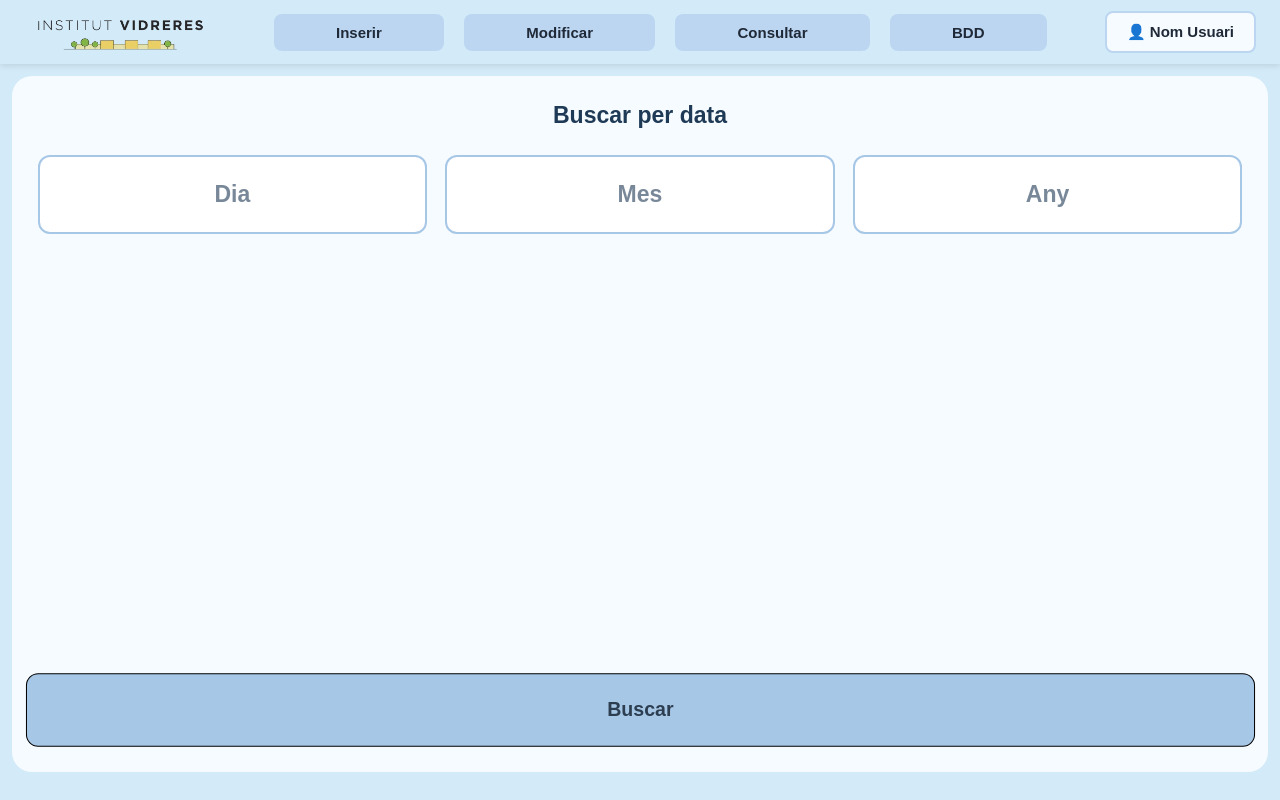
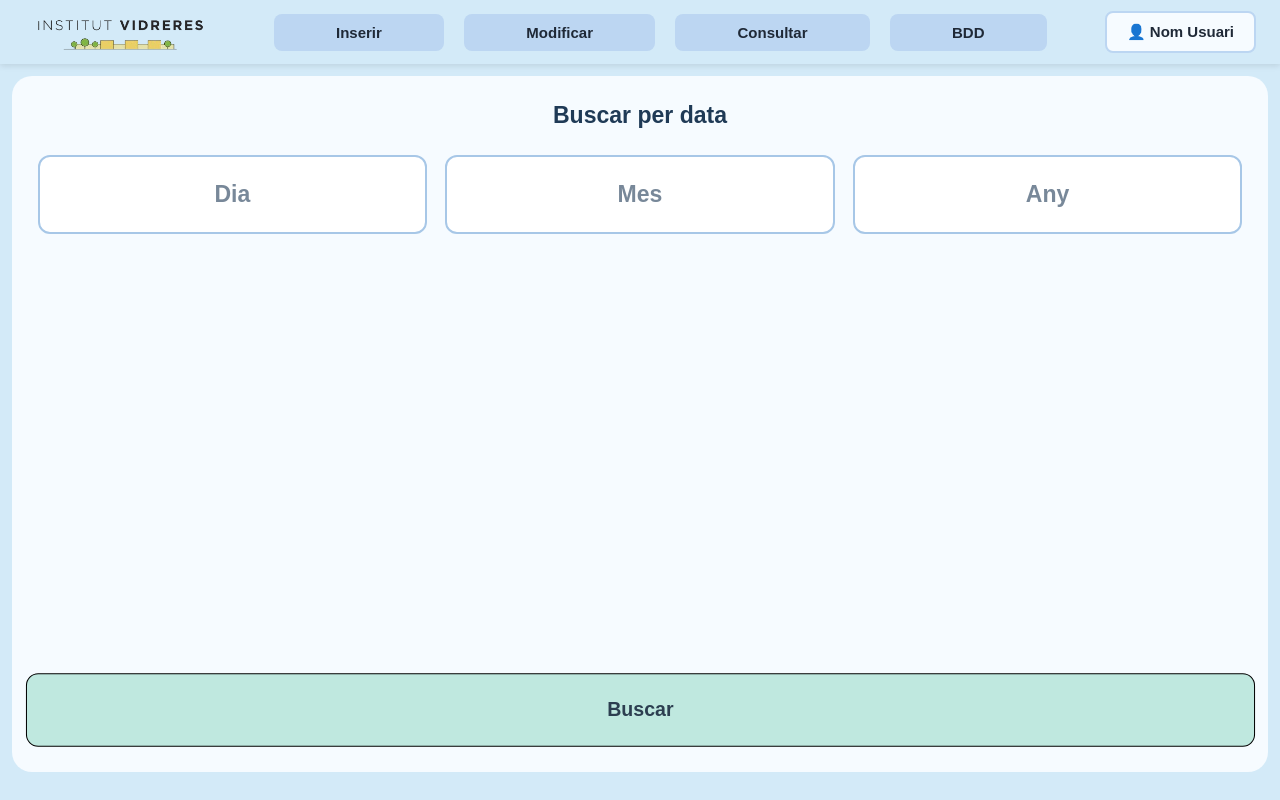
Before and after one commit to kituss44/projecte1, an Angular app: page /consultardata in a window 1280 px wide. In both pictures the pointer is over the button "Buscar". Built offline with nearby package versions, Linux system fonts and the light colour scheme.

Commit message:
CSS modificats, (Mateix format en tot)

```diff
--- a/src/app/Components/consultar-alumne/consultar-alumne.css
+++ b/src/app/Components/consultar-alumne/consultar-alumne.css
@@ -86,7 +86,7 @@
 }
 
 .boton:hover {
-  background-color: #A7C7E7;
+  background-color: #BFE8DF;
   transform: scale(1.02);
   border-color: black;
 }
--- a/src/app/Components/consultar-data/consultar-data.css
+++ b/src/app/Components/consultar-data/consultar-data.css
@@ -85,8 +85,8 @@
   width: 100%;
   box-sizing: border-box;
   padding: clamp(14px, 3vh, 26px) 12px;
-  background-color: #BCD6F2;
-  border: 1px solid transparent;
+  background-color: #A7C7E7;
+  border: 1px solid black;
   border-radius: 12px;
   font-family: inherit;
   font-size: clamp(16px, 1.5vw, 22px);
@@ -97,7 +97,7 @@
 }
 
 .boton:hover {
-  background-color: #A7C7E7;
+  background-color: #BFE8DF;
   transform: scale(1.02);
   border-color: black;
 }
--- a/src/app/Components/consultar-grup/consultar-grup.css
+++ b/src/app/Components/consultar-grup/consultar-grup.css
@@ -74,8 +74,8 @@
   width: 100%;
   box-sizing: border-box;
   padding: clamp(14px, 3vh, 26px) 12px;
-  background-color: #BCD6F2;
-  border: 1px solid transparent;
+  background-color: #A7C7E7;
+  border: 1px solid black;
   border-radius: 12px;
   font-family: inherit;
   font-size: clamp(16px, 1.5vw, 22px);
@@ -86,7 +86,7 @@
 }
 
 .boton:hover {
-  background-color: #A7C7E7;
+  background-color: #BFE8DF;
   transform: scale(1.02);
   border-color: black;
 }
--- a/src/app/Components/consultar-interval-dates/consultar-interval-dates.css
+++ b/src/app/Components/consultar-interval-dates/consultar-interval-dates.css
@@ -94,8 +94,8 @@
   width: 100%;
   box-sizing: border-box;
   padding: clamp(14px, 3vh, 26px) 12px;
-  background-color: #BCD6F2;
-  border: 1px solid transparent;
+  background-color: #A7C7E7;
+  border: 1px solid black;
   border-radius: 12px;
   font-family: inherit;
   font-size: clamp(16px, 1.5vw, 22px);
@@ -106,7 +106,7 @@
 }
 
 .boton:hover {
-  background-color: #A7C7E7;
+  background-color: #BFE8DF;
   transform: scale(1.02);
   border-color: black;
 }
--- a/src/app/Components/consultar-professor/consultar-professor.css
+++ b/src/app/Components/consultar-professor/consultar-professor.css
@@ -74,8 +74,8 @@
   width: 100%;
   box-sizing: border-box;
   padding: clamp(14px, 3vh, 26px) 12px;
-  background-color: #BCD6F2;
-  border: 1px solid transparent;
+  background-color: #A7C7E7;
+  border: 1px solid black;
   border-radius: 12px;
   font-family: inherit;
   font-size: clamp(16px, 1.5vw, 22px);
@@ -86,7 +86,7 @@
 }
 
 .boton:hover {
-  background-color: #A7C7E7;
+  background-color: #BFE8DF;
   transform: scale(1.02);
   border-color: black;
 }
--- a/src/app/Components/modificar-crear-alumne/modificar-crear-alumne.css
+++ b/src/app/Components/modificar-crear-alumne/modificar-crear-alumne.css
@@ -82,7 +82,7 @@ button {
 }
 
 button:hover {
-  background: #A7C7E7;
+  background: #BFE8DF;
   border: 1px solid black;
 }
 
--- a/src/app/Components/modificar-eliminar-alumne/modificar-eliminar-alumne.css
+++ b/src/app/Components/modificar-eliminar-alumne/modificar-eliminar-alumne.css
@@ -82,7 +82,7 @@ button {
 }
 
 button:hover {
-  background: #A7C7E7;
+  background: #BFE8DF;
   border: 1px solid black;
 }
 
--- a/src/app/Components/modificar-modificar-alumne/modificar-modificar-alumne.css
+++ b/src/app/Components/modificar-modificar-alumne/modificar-modificar-alumne.css
@@ -82,7 +82,7 @@ button {
 }
 
 button:hover {
-  background: #A7C7E7;
+  background: #BFE8DF;
   border: 1px solid black;
 }
 
--- a/src/app/Components/registrar-entrada/registrar-entrada.css
+++ b/src/app/Components/registrar-entrada/registrar-entrada.css
@@ -79,7 +79,7 @@
 }
 
 .boton:hover {
-  background-color: #A7C7E7;
+  background-color: #BFE8DF;
   transform: scale(1.02);
   border-color: black;
 }
```
